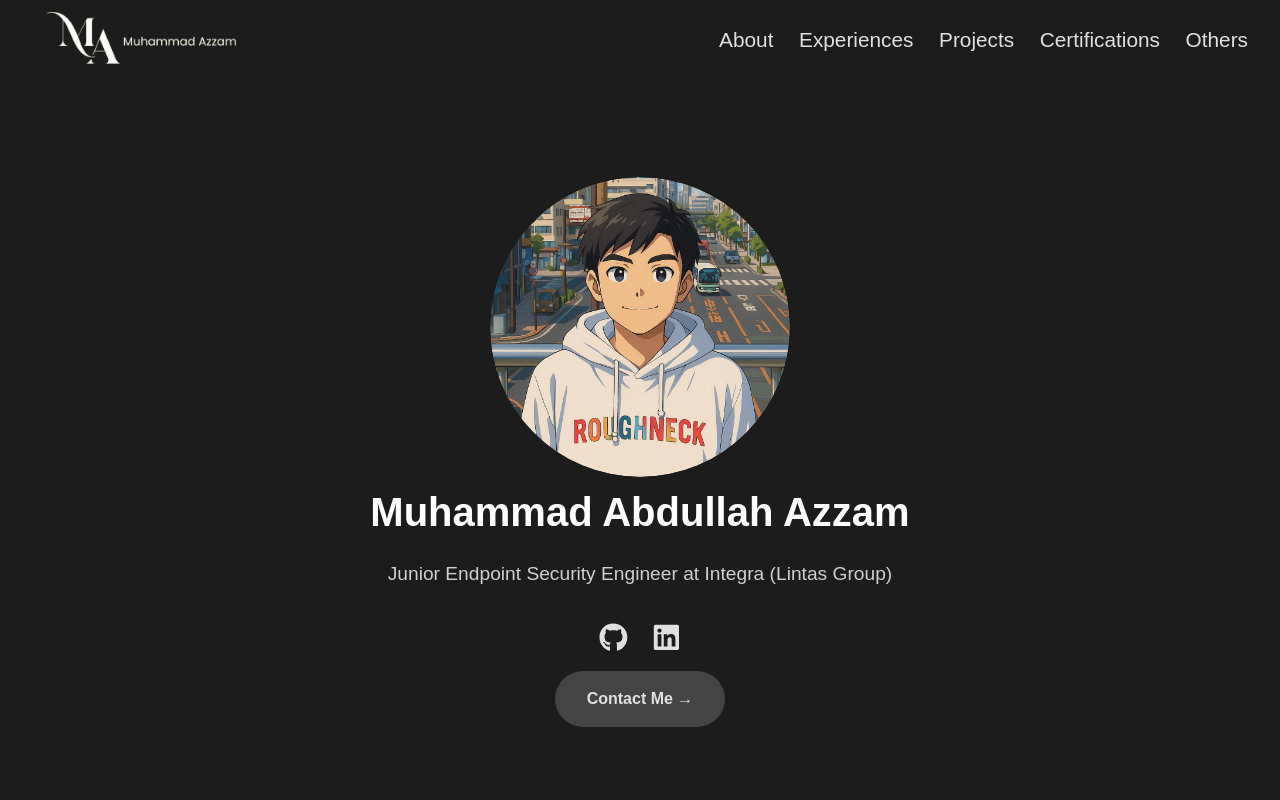
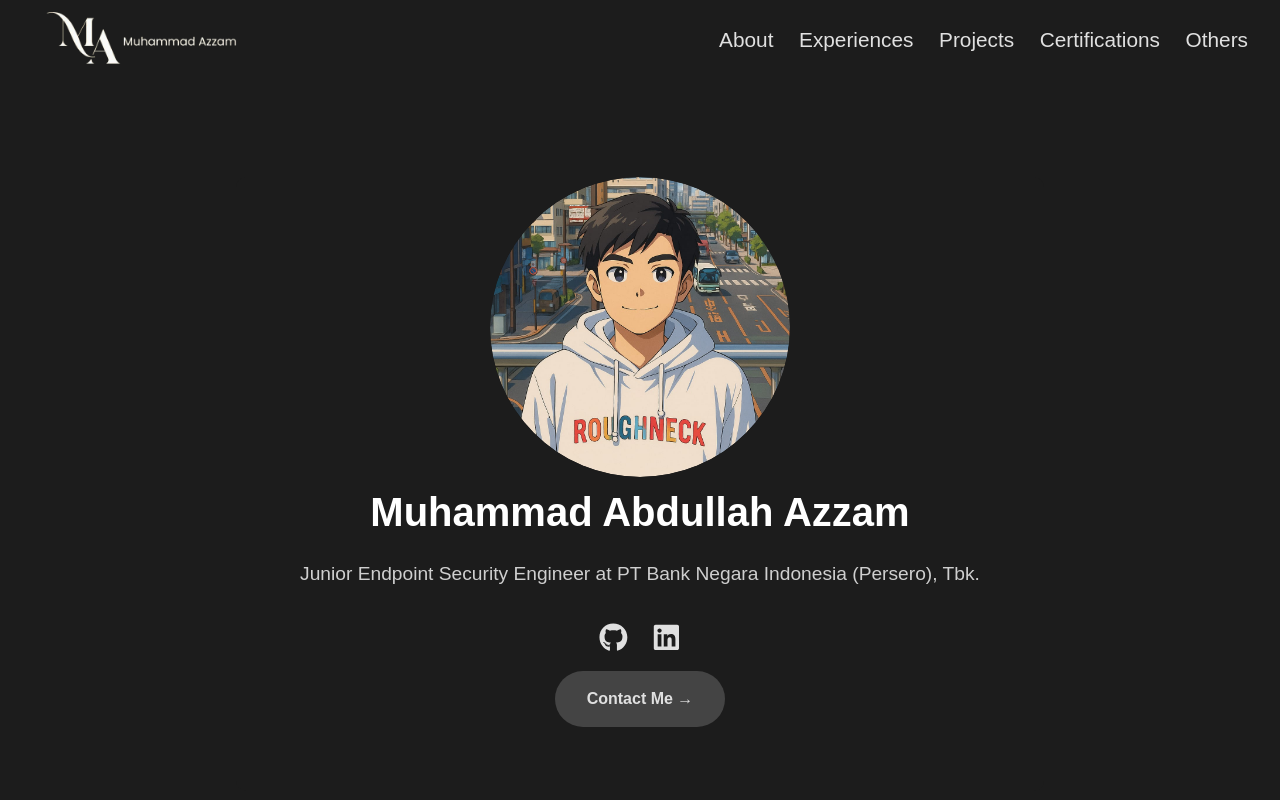
Before and after one commit to dlzams/azzam-web, a Next.js app: page / in a window 1280 px wide. Shown: the top 800 px of the page. Built offline with nearby package versions, Linux system fonts and the light colour scheme.

Commit message:
update headline

```diff
--- a/src/components/HeroSection.js
+++ b/src/components/HeroSection.js
@@ -97,8 +97,7 @@ const HeroSection = () => {
             {displayText}
           </h1>
           <p>
-            Junior Endpoint Security Engineer at Integra (Lintas
-            Group)
+            Junior Endpoint Security Engineer at PT Bank Negara Indonesia (Persero), Tbk.
           </p>
         </div>
         <div className={styles.socialIcons}>
```
